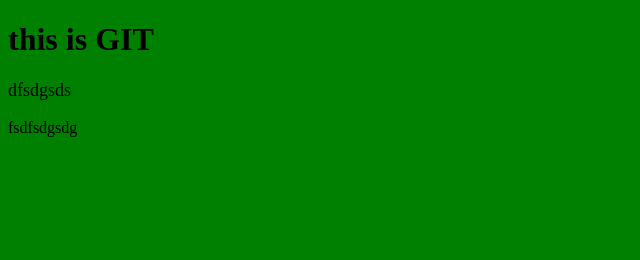
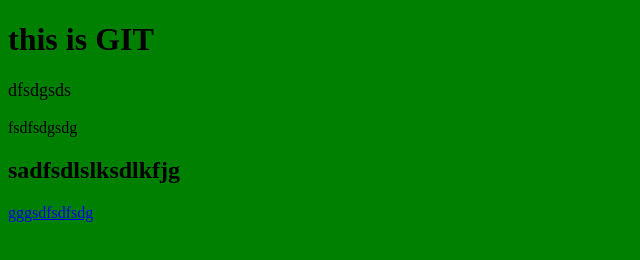
Before and after one commit to Savelovskii/git-test, a plain HTML site: page index.html in a window 1280 px wide. Shown: the whole page, without its empty margins (0-640 px from the left). Drawn offline with Linux system fonts and the light colour scheme.

Commit message:
working on sidebar 02

```diff
--- a/index.html
+++ b/index.html
@@ -1,11 +1,13 @@
 <!DOCTYPE html>
 <html lang="ru">
+
 <head>
     <meta charset="UTF-8">
     <meta name="viewport" content="width=device-width, initial-scale=1.0">
     <link rel="stylesheet" href="./css/main.css">
     <title>Git start project</title>
 </head>
+
 <body>
 
     <h1>this is GIT</h1>
@@ -13,5 +15,8 @@
 
     <p>dfsdgsds</p>
     <div>fsdfsdgsdg</div>
+    <h2>sadfsdlslksdlkfjg</h2>
+    <a href="#">gggsdfsdfsdg</a>
 </body>
+
 </html>
```
